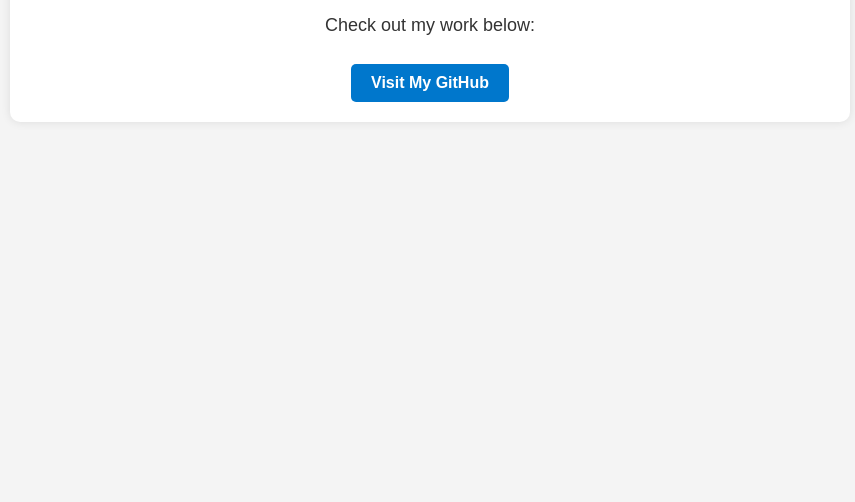
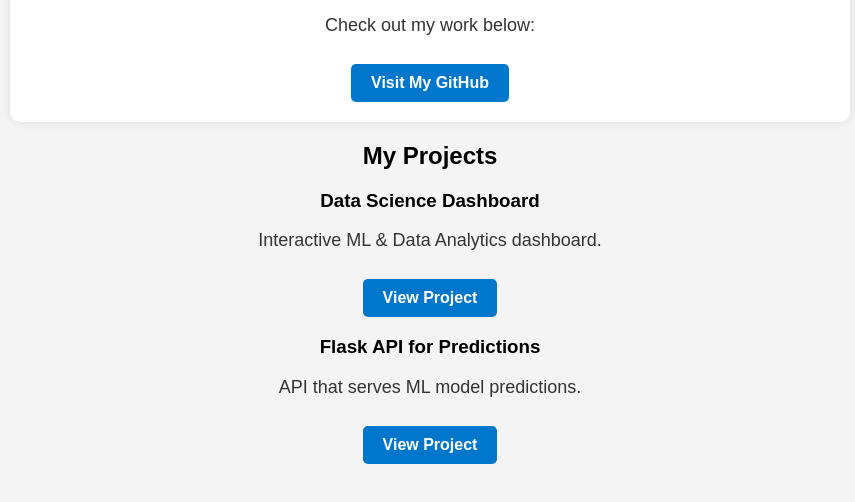
Before and after one commit to brindha009/brindha009.github.io, a plain HTML site: page index.html in a window 1280 px wide. Shown: the part 182-684 px from the top of the page, without its empty margins (210-1065 px from the left). Drawn offline with Linux system fonts and the light colour scheme.

Commit message:
Update index.html

```diff
--- a/index.html
+++ b/index.html
@@ -41,5 +41,19 @@
         <p>Check out my work below:</p>
         <a href="https://github.com/brindha009" target="_blank" class="button">Visit My GitHub</a>
     </div>
+    <h2>My Projects</h2>
+<div class="projects">
+    <div class="project-card">
+        <h3>Data Science Dashboard</h3>
+        <p>Interactive ML & Data Analytics dashboard.</p>
+        <a href="https://github.com/brindha009/data-dashboard" target="_blank" class="button">View Project</a>
+    </div>
+    <div class="project-card">
+        <h3>Flask API for Predictions</h3>
+        <p>API that serves ML model predictions.</p>
+        <a href="https://github.com/brindha009/flask-api" target="_blank" class="button">View Project</a>
+    </div>
+</div>
+
 </body>
 </html>
```
